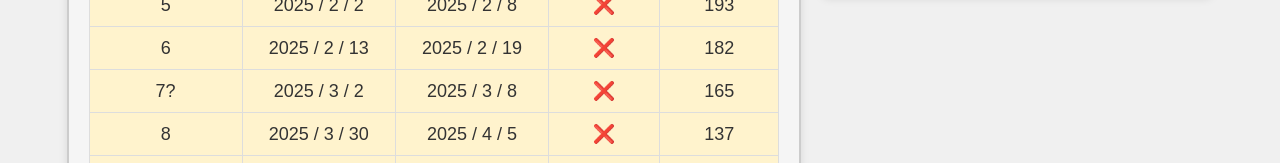
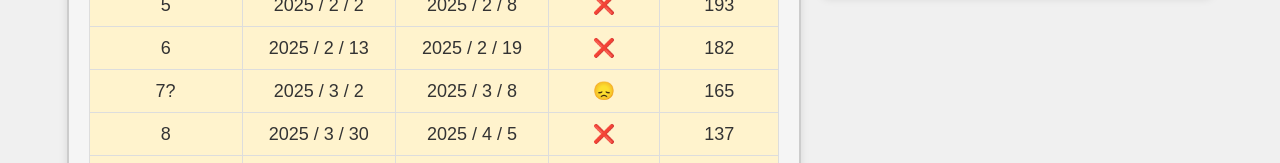
Before and after one commit to Seif-Sallam/Service-Timer, a React (Create React App) app: page / in a window 1280 px wide. Shown: the part 551-714 px from the top of the page. Built offline with nearby package versions, Linux system fonts and the light colour scheme.

Commit message:
More updates

```diff
--- a/src/Calendar.jsx
+++ b/src/Calendar.jsx
@@ -44,7 +44,7 @@ function isDateIDidnotGet(day, month, year) {
   return false
 }
 
-function isASpecialDay(day, month, year) {
+export function isASpecialDay(day, month, year) {
   for (let i = 0; i < specialDays.length; i++) {
     if (specialDays[i].getDate() === day &&
         specialDays[i].getMonth() === month &&
--- a/src/Geish.jsx
+++ b/src/Geish.jsx
@@ -1,6 +1,7 @@
 import { useState } from 'react'
 import Calendar from './Calendar'
 import { NUMBER_OF_DAYS_OFF, NUMBER_OF_DAYS_WORK } from './Global'
+import { isASpecialDay } from './Calendar'
 
 import "./styles.css";
 
@@ -39,8 +40,9 @@ function renderAgazat(agazat) {
         let agazaEnd = new Date(agazat[i])
         agazaEnd.setDate(agazaEnd.getDate() + NUMBER_OF_DAYS_OFF)
         let passed = agazat[i] < new Date()
+
         let remainingAfter = Math.floor((geishEnd - agazaEnd) / (1000 * 60 * 60 * 24))
-        output.push(<tr><td>{(i === 6) ? "7?" : i + 1}</td><td>{renderDate(agazat[i])}</td><td>{renderDate(agazaEnd)}</td><td>{(passed) ? '✅' : '❌'}</td><td>{remainingAfter}</td></tr>)
+        output.push(<tr><td>{(i === 6) ? "7?" : i + 1}</td><td>{renderDate(agazat[i])}</td><td>{renderDate(agazaEnd)}</td><td>{(i === 6) ? '😞' : (passed) ? '✅' : '❌'}</td><td>{remainingAfter}</td></tr>)
     }
     return output
 }
@@ -142,8 +144,12 @@ export default function Geish() {
     let geishDays = days - (agazatDaysCount);
 
     let timeUntilNextAgaza = Math.floor((lastPassedAgaza - new Date()) / (1000 * 60 * 60 * 24))
+
+    let today = new Date()
     if (insideAgaza(allAgazat))
         timeUntilNextAgaza = "In Agaza :))"
+    else if (isASpecialDay(today.getDate(), today.getMonth(), today.getFullYear()))
+        timeUntilNextAgaza = "SPECIAL DAY"
 
     // Render the Geish component
     return (
```
